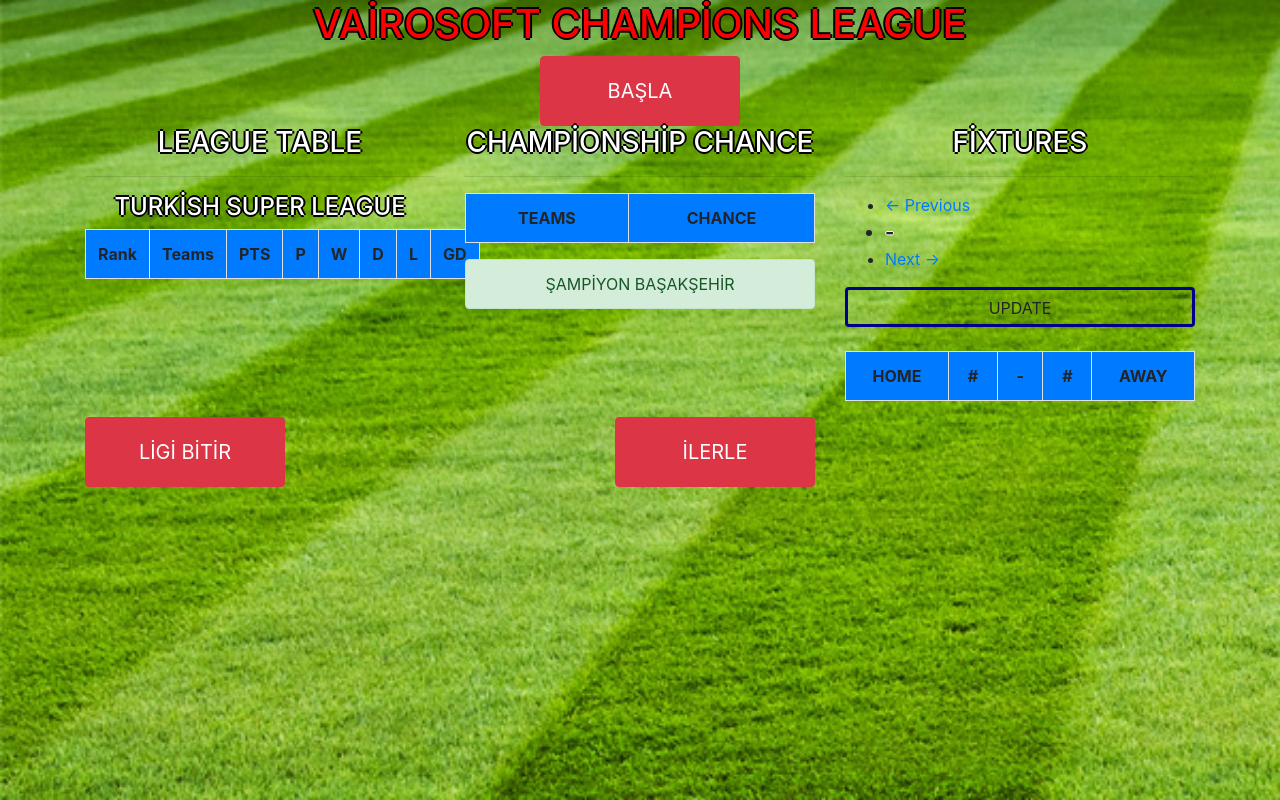
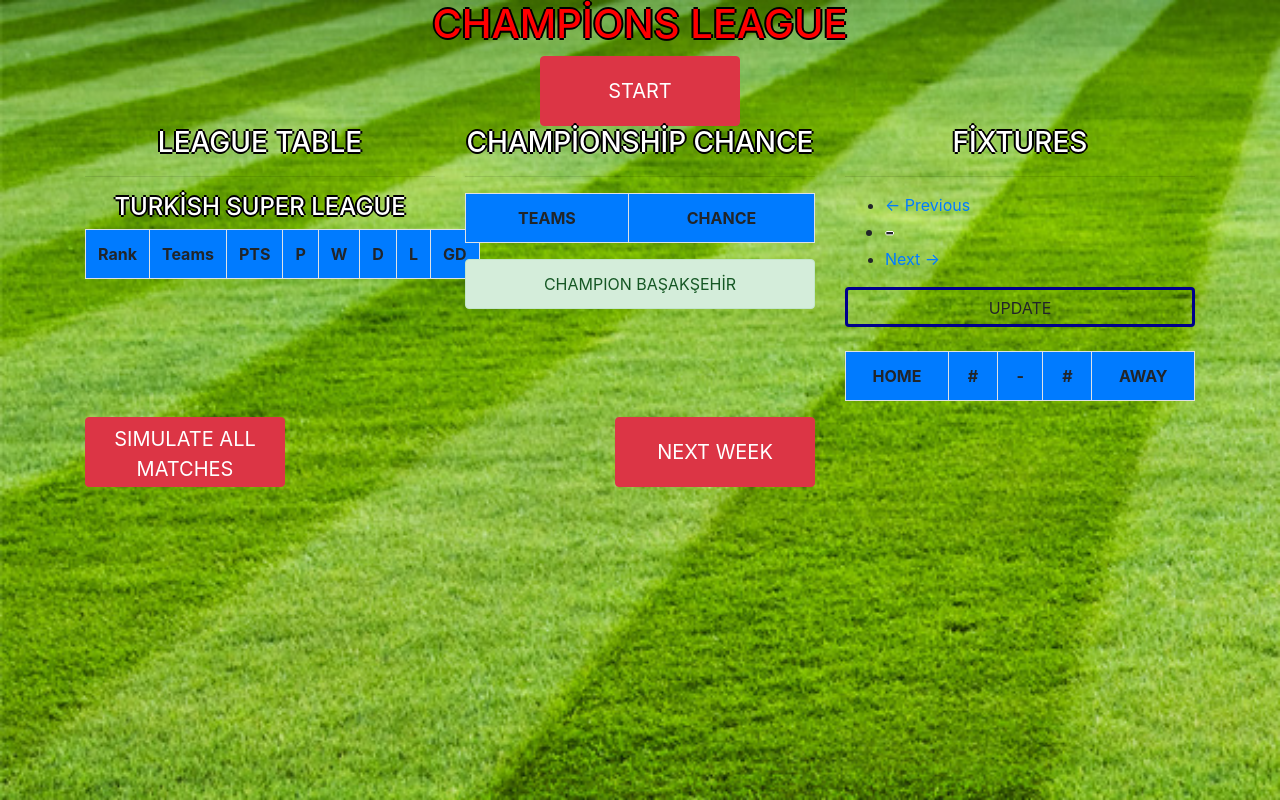
Before and after one commit to onurhancaglan/soccer-simulator, a plain HTML site: page index.html in a window 1280 px wide. Drawn offline with nearby package versions, Linux system fonts and the light colour scheme.

Commit message:
edit language

```diff
--- a/index.html
+++ b/index.html
@@ -3,7 +3,7 @@
     <head>
          <meta charset="UTF-8">
         <title>
-            Vairosoft Champions League
+            Champions League
         </title>
         <link href="node_modules\bootstrap\dist\css\bootstrap.min.css" rel="stylesheet">
         <link href="style.css" rel="stylesheet">
@@ -12,8 +12,8 @@
         <div class="container">
                 <!--HEADER-->
             <div class="page-header text-center">
-                    <h1 class="headerText">VAİROSOFT CHAMPİONS LEAGUE</h1>
-                    <button class="btn btn-danger baslaSifirlaButton" onclick="startLeague()" id="baslaButton">BAŞLA</button>
+                    <h1 class="headerText">CHAMPİONS LEAGUE</h1>
+                    <button class="btn btn-danger baslaSifirlaButton" onclick="startLeague()" id="baslaButton">START</button>
             </div>
             <div class="row hidden" id="simulatorScreen">
                 <!--LİG TABLOSU-->
@@ -49,7 +49,7 @@
                                 <th>CHANCE</th>
                             </tr>
                      </table>
-                     <div class="alert alert-success text-center hidden" id="champmionAlert">ŞAMPİYON BAŞAKŞEHİR</div>
+                     <div class="alert alert-success text-center hidden" id="champmionAlert">CHAMPION BAŞAKŞEHİR</div>
             </div>
                      <!--FİXTÜR TABLOSU-->
                 <div class="col-lg-4">
@@ -83,10 +83,10 @@
             </div>
             <div class="row hidden" id="engineButtons">
                 <div class="col-lg-4 text-left">
-                    <Button class="btn btn-danger btnBaslaSifirla hidden" onclick="autoFinishLeague()" id="finishLeague">LİGİ BİTİR</Button>
+                    <Button class="btn btn-danger btnBaslaSifirla hidden" onclick="autoFinishLeague()" id="finishLeague">SIMULATE ALL MATCHES</Button>
                 </div>
                 <div class="col-lg-4 col-lg-offset-4 text-right">
-                    <Button class="btn btn-danger btnBaslaSifirla" id="btnIlerle" onclick="PlayAndNextWeek()">İLERLE</Button>
+                    <Button class="btn btn-danger btnBaslaSifirla" id="btnIlerle" onclick="PlayAndNextWeek()">NEXT WEEK</Button>
                 </div>
             </div>
         </div>
```
